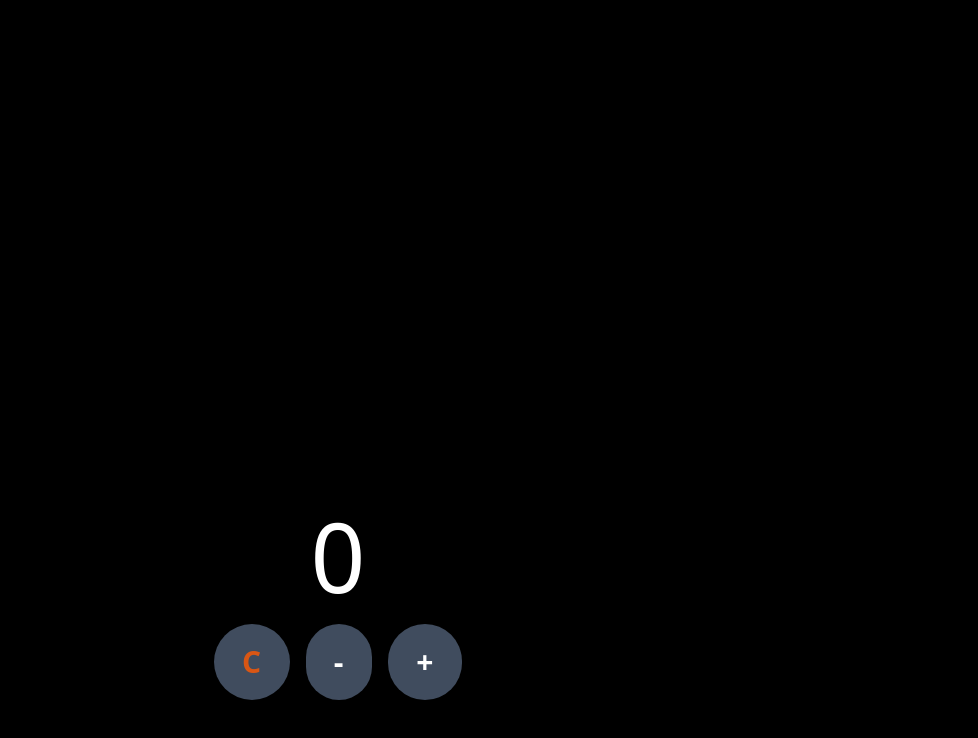
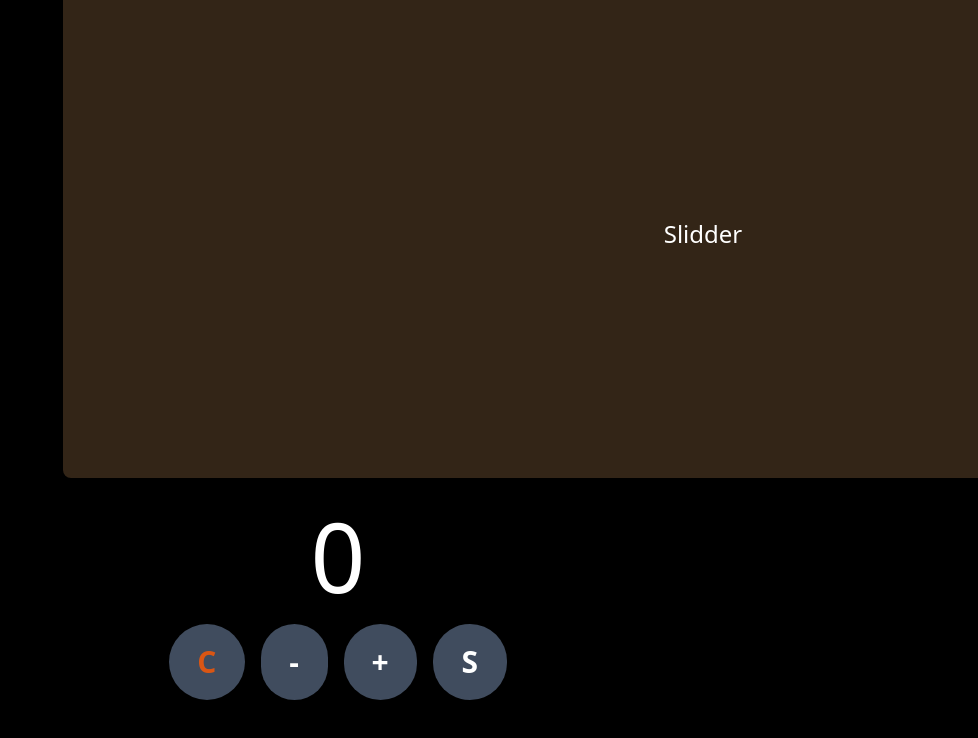
Before and after one commit to SundayLogic/DragThisBox, a Next.js app: page / in a window 1280 px wide. Shown: the top 738 px of the page, without its empty margins (302-1280 px from the left). Built offline with nearby package versions, Linux system fonts and the light colour scheme.

Commit message:
Making basic slidder

```diff
--- a/components/Store.ts
+++ b/components/Store.ts
@@ -6,6 +6,8 @@ const appStore = (set:any) => ({
     inc: () => set((state:any) =>  ({count: state.count + 1})),
     dec: () => set((state:any) =>  ({count: state.count - 1})),
     del: () => set((state:any) =>  ({count: 0})),
+    isActive: false,
+    changeIsActive: () => set((state:any) => ({isActive: !state.isActive})),
 })
 const useAppStore =  create(
     devtools(
--- a/components/atoms/Buttons/BtnTest.tsx
+++ b/components/atoms/Buttons/BtnTest.tsx
@@ -7,15 +7,17 @@ const BtnTest = () => {
   const inc = useAppStore((state) => state.inc);
   const dec = useAppStore((state) => state.dec);
   const del = useAppStore((state) => state.del);
+  const changeSlidder = useAppStore((state) => state.changeIsActive);
   return (
     <div className="p-5 mb-20 text-flex text-white flex-col space-y-5">
       <h1 className="text-center text-8xl tabular-nums font-extralight">{count}</h1>
       <div className="flex space-x-4">
-        <div className="text-orange-600/90">
+        <div className="text-orange-600/90 flex-wrap flex ">
           <Button onClick={del} children={"C"} buttonBg="bg-orange-600/70"/>
         </div>
         <Button onClick={dec} children={"-"} buttonBg="bg-slate-600/90"/>
         <Button onClick={inc} children={"+"} buttonBg="bg-slate-600/90"/>
+        <Button onClick={changeSlidder} children={"S"} buttonBg="bg-slate-600/90"/>
       </div>
     </div>
   );
--- a/components/organisms/Slidder.tsx
+++ b/components/organisms/Slidder.tsx
@@ -1,19 +1,26 @@
-import {motion} from "framer-motion";
+import { motion, useAnimation } from "framer-motion";
+import { useState } from "react";
+import useAppStore from "../Store";
 const Slidder = () => {
-    return(
-        <motion.div className="bg-blue-300 h-[20rem] w-[100vw] flex justify-center items-center text-3xl"
-            drag="y"
+  let isActive = useAppStore((state) => state.isActive);
+  let setIsActive = useAppStore((state) => state.changeIsActive);
+  return (
+
+    <motion.div
+      className="bg-orange-300/20 flex-1 w-[100vw] flex items-center justify-center overflow-hidden rounded-lg"
       initial={{
-                opacity: 0.3,
-                y: 200,
+        x: 365,
+        y: -10
       }}
-            whileDrag={{
-                opacity: 1,
-                style: {borderRadius: 20}
+      animate={{
+        x: isActive ? 0 : 365,
       }}
-            dragConstraints={{top: 0, bottom:10}}
+      transition={{
+        duration: 0.3,
+        ease: "easeInOut"
+    }}
     >
-            <h1>Text</h1>
+      <h1 className="text-white text-2xl">Slidder</h1>
     </motion.div>
   );
 };
--- a/components/pages/Test.tsx
+++ b/components/pages/Test.tsx
@@ -1,8 +1,9 @@
 import BtnTest from "../atoms/Buttons/BtnTest";
-import create from "zustand";
+import Slidder from "../organisms/Slidder";
 const Test = () => {
   return (
-    <div className="h-[100vh] w-[100vw] flex items-end justify-center">
+    <div className="h-[100vh] w-[100vw] flex flex-col  items-center overflow-hidden">
+      <Slidder />
       <BtnTest />
     </div>
   );
```
Lines whose indentation alone changed are shown as unchanged.
